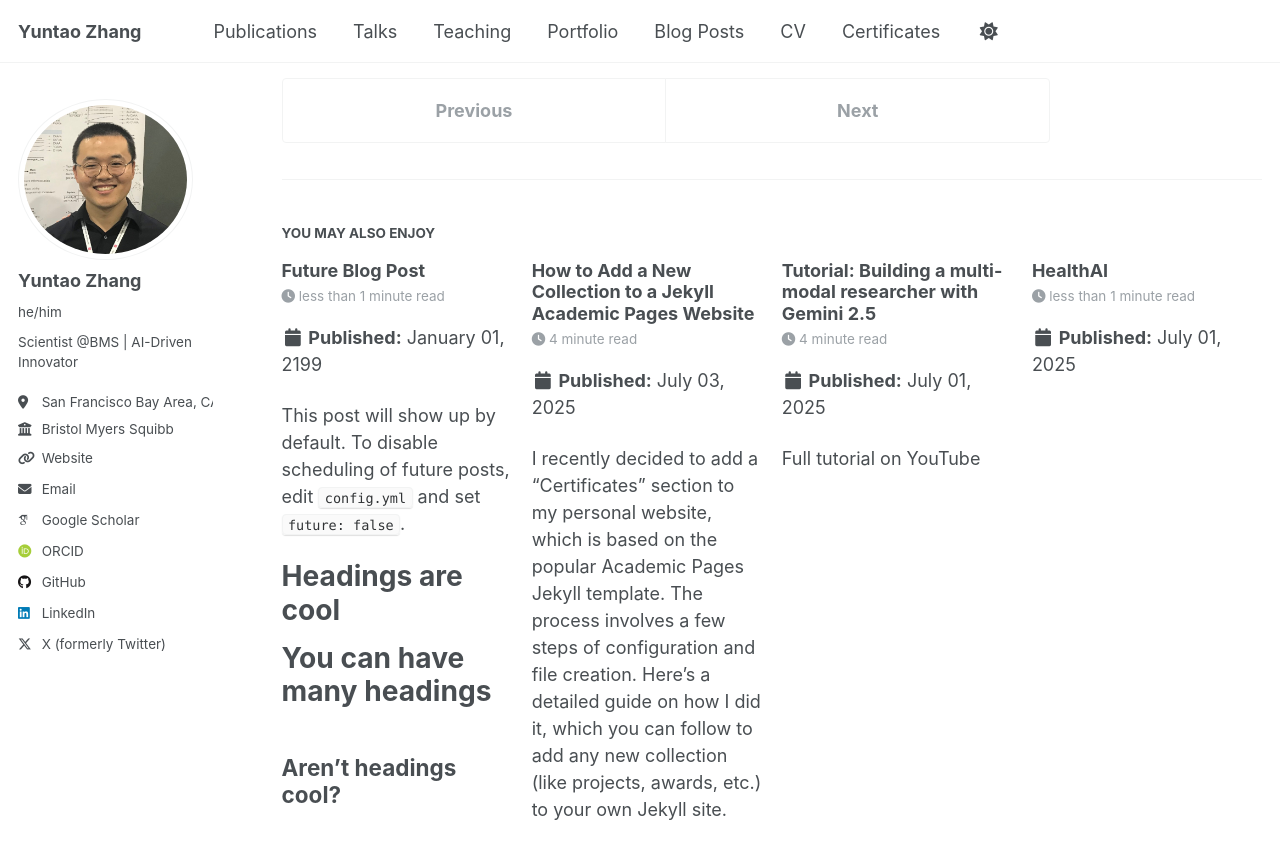
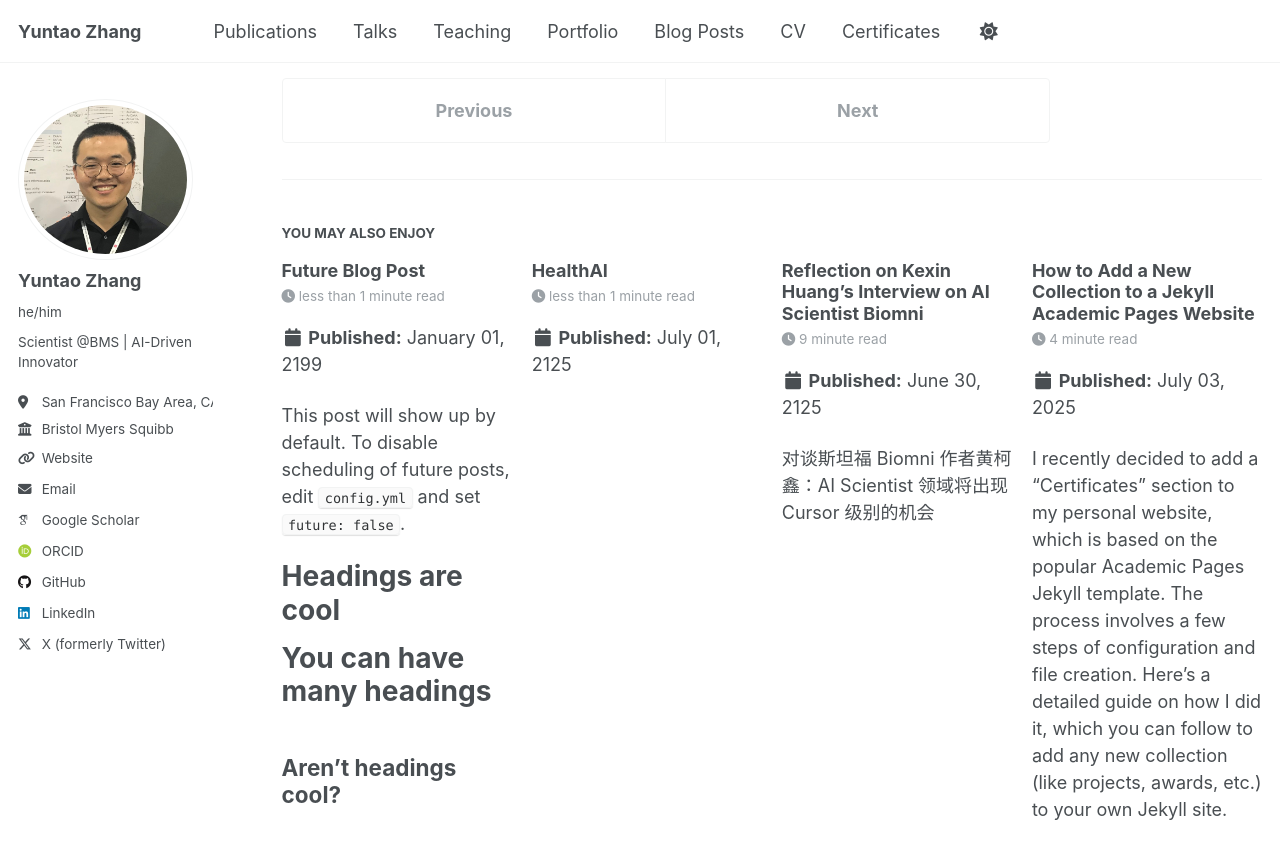
Before and after one commit to yuntaozhang999/yuntaozhang999.github.io, a Jekyll site: the page built from _posts/2125-07-01-one-month-rap-battle.md, in a window 1280 px wide and 900 px high, scrolled down 8586 px. Shown: the top 859 px of the window. Built offline with Jekyll 4.4.1, drawn with Linux system fonts in a browser that asks for light colours; some web fonts are replaced; some of the changed text lies outside the part shown.

Commit message:
Add new posts: "HealthAI" and "One-Month Rap Battle Improvement Plan"

```diff
--- a/_posts/2025-06-30-Biomni-Interview.md
+++ b/_posts/2125-06-30-biomni-Interview.md
@@ -1,6 +1,6 @@
 ---
 title: "Reflection on Kexin Huang's Interview on  AI Scientist Biomni"
-date: 2025-06-30
+date: 2125-06-30
 tags:
   - AI Scientist
   - Biomni
--- a/_posts/2025-07-01-health-ai.md
+++ b/_posts/2125-07-01-health-ai.md
@@ -1,6 +1,6 @@
 ---
 title: 'HealthAI'
-date: 2025-07-01
+date: 2125-07-01
 permalink: /posts/2025/07/HealthAI/
 tags:
   - Personal Opinion
--- a/_posts/2025-07-01-One-Month-Rap-Battle.md
+++ b/_posts/2125-07-01-one-month-rap-battle.md
@@ -1,6 +1,6 @@
 ---
 title: 'One-Month Rap Battle Improvement Plan'
-date: 2025-07-01
+date: 2125-07-01
 tags:
   - Clara
   - Cramer
```
